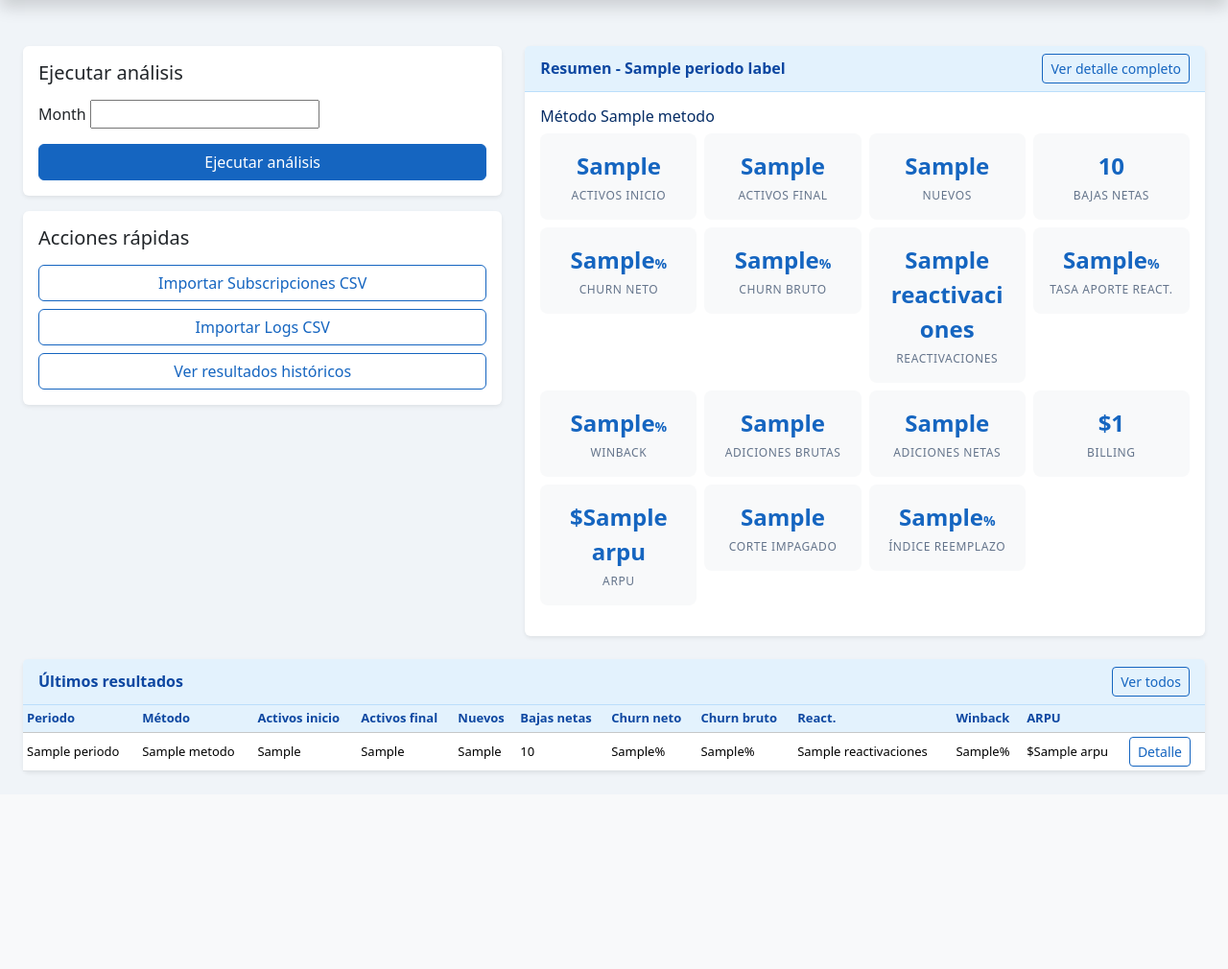
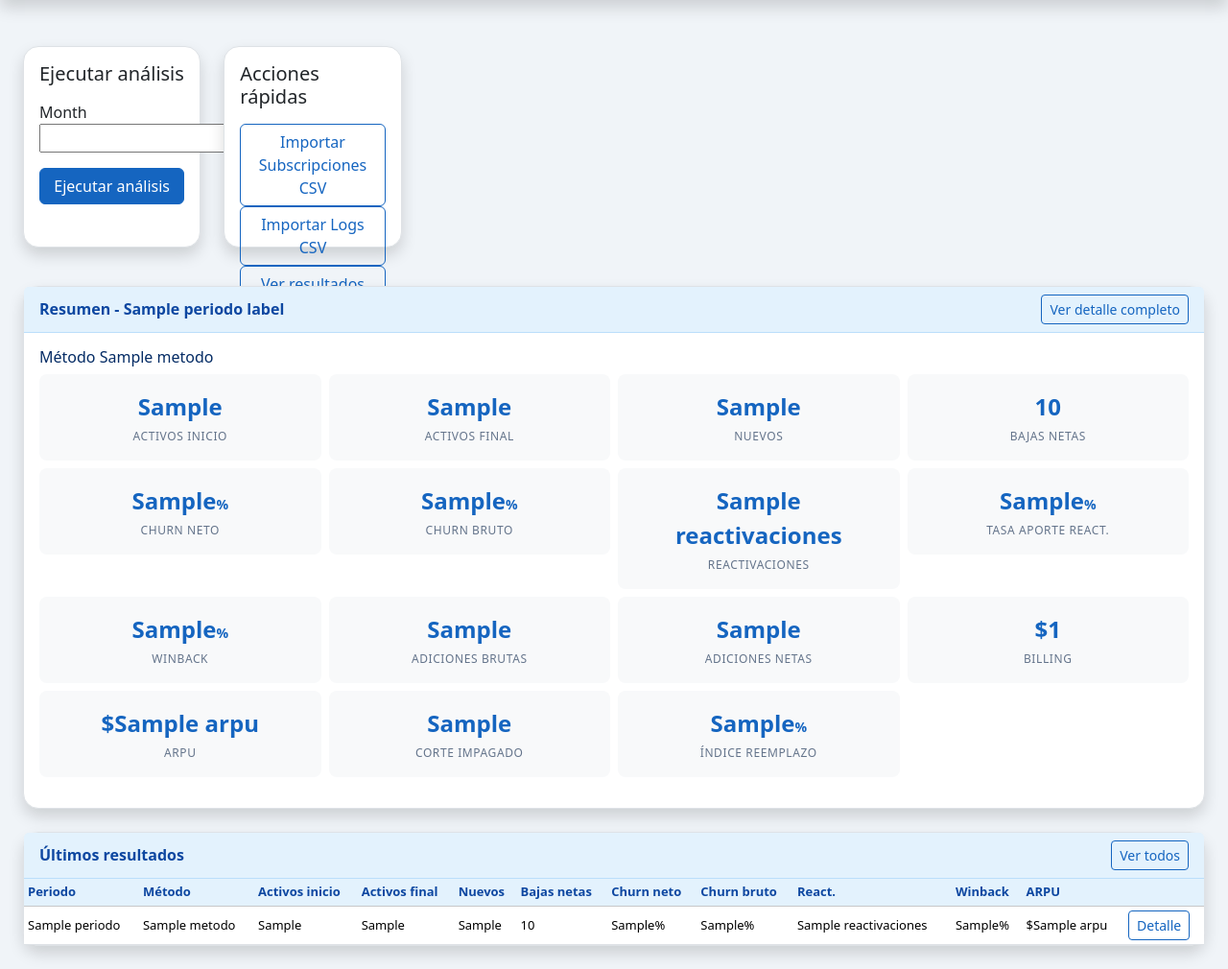
Before and after one commit to ALFD03/NetOwl-Django, a Django app: template analyzer_app/templates/analyzer/dashboard.html in a window 1280 px wide. Shown: the part 78-1088 px from the top of the page at 96% size. Before the commit the page ends 885 px from the top, so only its background shows below. Run offline with Django 5.2, Linux system fonts and the light colour scheme; the template is opened without the code that fills it: most values are stand-ins (such as "Sample title", 1, 10 or a date in 2020); form fields are guessed from the names that the template uses.

Commit message:
- Camios en la disposicion del formulario de analisis y acciones rapidas - Cambios en bordes y sombras - Cambios en la posicion en pantalla de los elementos

```diff
--- a/analyzer_app/templates/analyzer/dashboard.html
+++ b/analyzer_app/templates/analyzer/dashboard.html
@@ -10,11 +10,11 @@
      - summaries (list): lista de dicts con KPIs resumidos por método
      - results (list): lista de dicts con resultados históricos recientes -->
 <div class="row g-4">
-  <!-- Columna izquierda: formulario de análisis y acciones rápidas -->
-  <div class="col-lg-5">
+  <!-- Formulario de análisis y acciones rápidas -->
+  <div class="col-lg-2">
     <!-- Tarjeta: formulario para ejecutar análisis de churn de un mes específico -->
-    <div class="card shadow-sm">
-      <div class="card-body">
+    <div class="card border rounded-4 shadow">
+      <div class="card-body" style="height: 13rem;">
         <h5 class="card-title mb-3">Ejecutar análisis</h5>
         <!-- Formulario POST con data-loading para activar overlay de carga -->
         <form method="post" data-loading>
@@ -30,12 +30,13 @@
         </form>
       </div>
     </div>
+  </div>
 
   <!-- Tarjeta: accesos directos a importación de CSV e historial -->
-    <div class="card shadow-sm mt-3">
-      <div class="card-body">
+   <div class="col-lg-2">
+    <div class="card border rounded-4 shadow">
+      <div class="card-body d-flex flex-column justify-content-between" style="height: 13rem;">
         <h5 class="card-title mb-3">Acciones rápidas</h5>
-        <div class="d-grid gap-2">
         <a href="{% url 'import_subscriptions' %}" class="btn btn-outline-primary">
           Importar Subscripciones CSV
         </a>
@@ -50,11 +51,12 @@
   </div>
 </div>
 
-  <!-- Columna derecha: resumen de métricas del análisis ejecutado -->
-  <div class="col-lg-7">
+<!-- Resumen de métricas del análisis ejecutado -->
+<div class="row g-4 mt-3">
+  <div class="col-lg">
     <!-- Si hay un periodo_label y summaries, renderiza las tarjetas de KPIs -->
     {% if periodo_label and summaries %}
-    <div class="card shadow-sm">
+    <div class="card border rounded-4 shadow">
       <div class="card-header d-flex justify-content-between align-items-center">
         <h6 class="mb-0">Resumen - {{ periodo_label }}</h6>
         <a href="{% url 'results_detail' periodo_label %}" class="btn btn-sm btn-outline-primary">Ver detalle completo</a>
@@ -176,7 +178,7 @@
 <!-- Fila inferior: tabla con los últimos resultados históricos disponibles -->
 <div class="row mt-4">
   <div class="col-12">
-    <div class="card shadow-sm">
+    <div class="card border rounded-4 shadow">
       <div class="card-header d-flex justify-content-between align-items-center">
         <h6 class="mb-0">Últimos resultados</h6>
         <a href="{% url 'results_list' %}" class="btn btn-sm btn-outline-primary">Ver todos</a>
```
Lines whose indentation alone changed are shown as unchanged.
